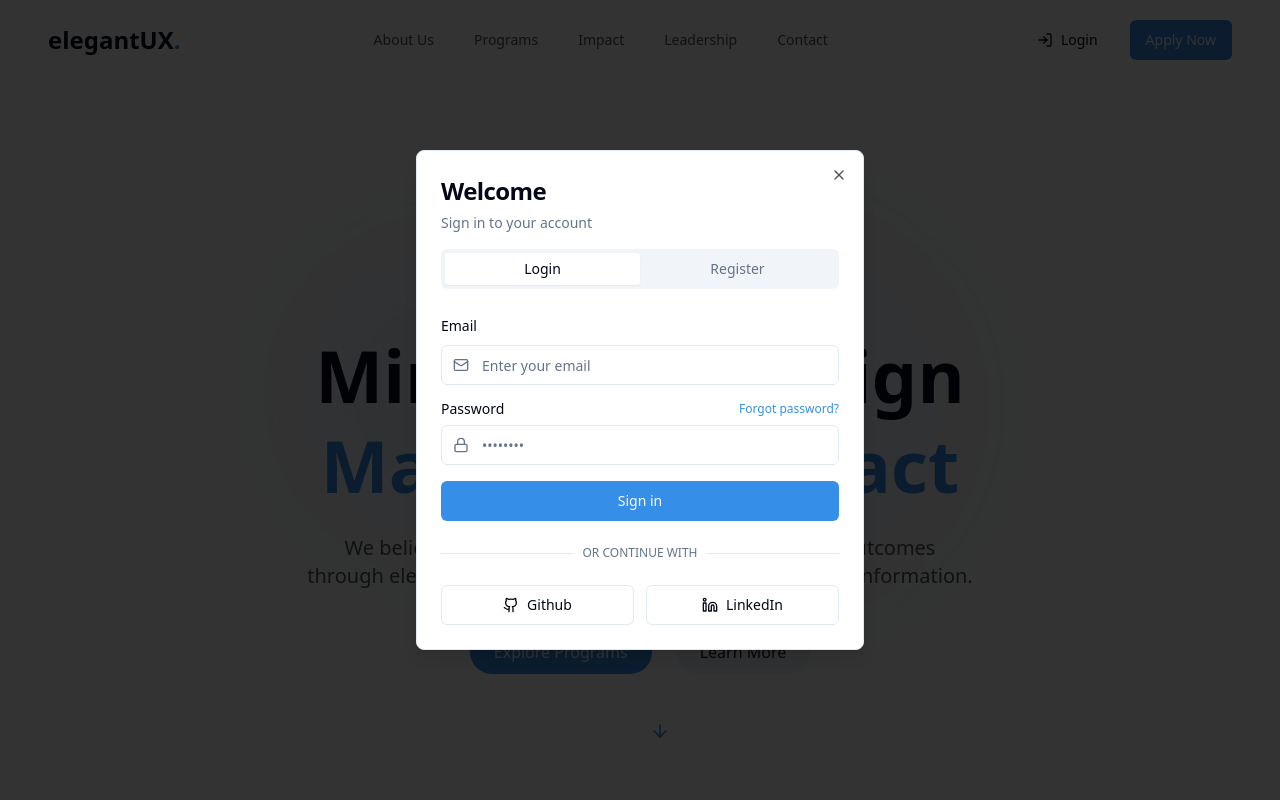
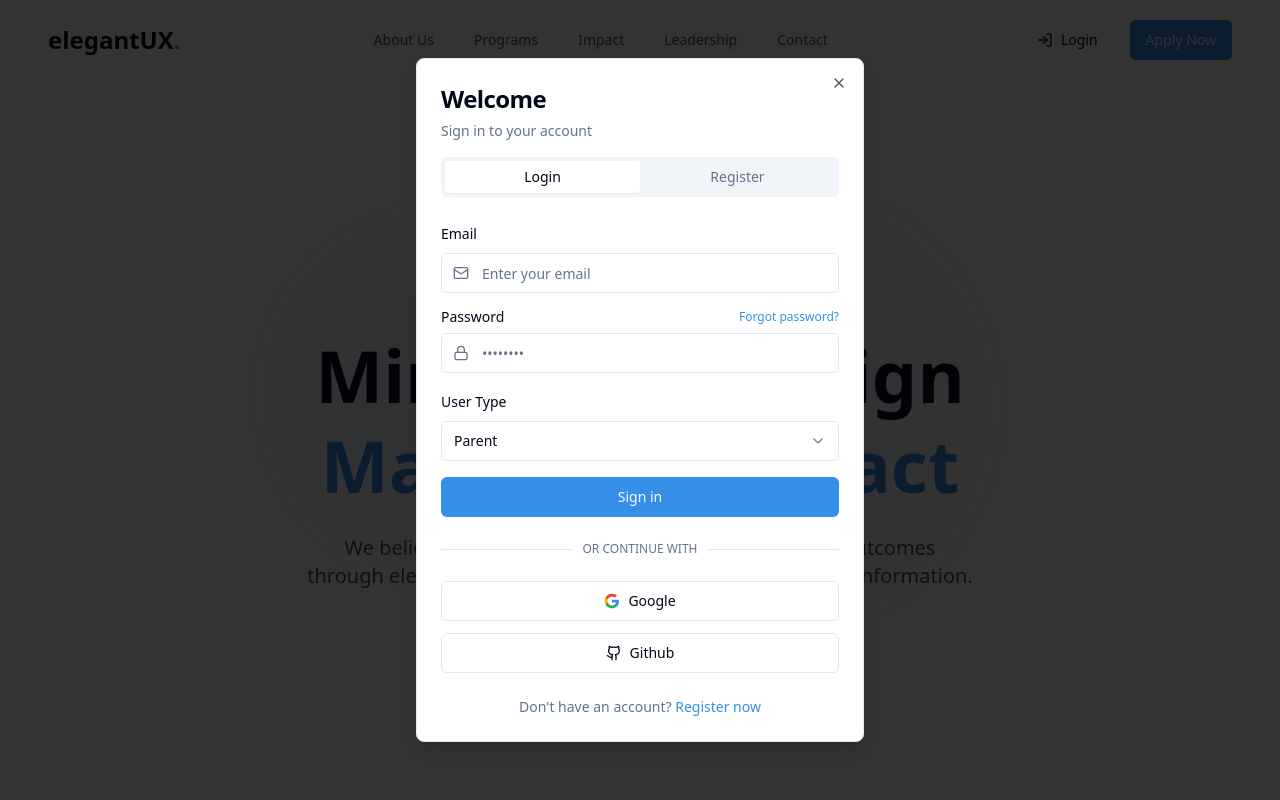
Before and after one commit to soumitha3/team6, a React (Vite) app: page / in a window 1280 px wide. Both pictures are taken after a click on the button "Login". Shown: the top 800 px of the page. Built offline with nearby package versions, Linux system fonts and the light colour scheme.

Commit message:
Implement login form with user type
Adds user type dropdown to login form and register option for non-admin users.

```diff
--- a/src/components/ui/AuthModal.tsx
+++ b/src/components/ui/AuthModal.tsx
@@ -1,12 +1,19 @@
 
 import React, { useState, useEffect } from 'react';
-import { X, Mail, Lock, User, Github, Linkedin } from 'lucide-react';
+import { X, Mail, Lock, User, Github, Linkedin, ChevronDown } from 'lucide-react';
 import { Dialog, DialogContent, DialogTitle, DialogDescription, DialogHeader } from '@/components/ui/dialog';
 import { Tabs, TabsContent, TabsList, TabsTrigger } from '@/components/ui/tabs';
 import { Input } from '@/components/ui/input';
 import { Button } from '@/components/ui/button';
 import { Label } from '@/components/ui/label';
 import { cn } from '@/lib/utils';
+import {
+  Select,
+  SelectContent,
+  SelectItem,
+  SelectTrigger,
+  SelectValue,
+} from "@/components/ui/select";
 
 interface AuthModalProps {
   isOpen: boolean;
@@ -20,6 +27,7 @@ const AuthModal: React.FC<AuthModalProps> = ({
   defaultTab = 'login'
 }) => {
   const [activeTab, setActiveTab] = useState<'login' | 'register'>(defaultTab);
+  const [userType, setUserType] = useState<string>("parent");
 
   // Update activeTab when defaultTab prop changes
   useEffect(() => {
@@ -27,6 +35,10 @@ const AuthModal: React.FC<AuthModalProps> = ({
       setActiveTab(defaultTab);
     }
   }, [defaultTab]);
+
+  const handleUserTypeChange = (value: string) => {
+    setUserType(value);
+  };
 
   return (
     <Dialog open={isOpen} onOpenChange={onClose}>
@@ -79,6 +91,20 @@ const AuthModal: React.FC<AuthModalProps> = ({
                 </div>
               </div>
 
+              <div className="space-y-2">
+                <Label htmlFor="user-type">User Type</Label>
+                <Select value={userType} onValueChange={handleUserTypeChange}>
+                  <SelectTrigger id="user-type" className="w-full">
+                    <SelectValue placeholder="Select user type" />
+                  </SelectTrigger>
+                  <SelectContent>
+                    <SelectItem value="admin">Admin</SelectItem>
+                    <SelectItem value="employee">Employee</SelectItem>
+                    <SelectItem value="parent">Parent</SelectItem>
+                  </SelectContent>
+                </Select>
+              </div>
+
               <Button type="submit" className="w-full">Sign in</Button>
             </form>
 
@@ -93,16 +119,36 @@ const AuthModal: React.FC<AuthModalProps> = ({
               </div>
             </div>
 
-            <div className="mt-6 grid grid-cols-2 gap-3">
-              <Button variant="outline" className="flex items-center justify-center gap-2">
+            <div className="mt-6 space-y-3">
+              <Button variant="outline" className="flex items-center justify-center gap-2 w-full">
+                <svg xmlns="http://www.w3.org/2000/svg" height="24" viewBox="0 0 24 24" width="24" className="h-4 w-4">
+                  <path d="M22.56 12.25c0-.78-.07-1.53-.2-2.25H12v4.26h5.92c-.26 1.37-1.04 2.53-2.21 3.31v2.77h3.57c2.08-1.92 3.28-4.74 3.28-8.09z" fill="#4285F4"/>
+                  <path d="M12 23c2.97 0 5.46-.98 7.28-2.66l-3.57-2.77c-.98.66-2.23 1.06-3.71 1.06-2.86 0-5.29-1.93-6.16-4.53H2.18v2.84C3.99 20.53 7.7 23 12 23z" fill="#34A853"/>
+                  <path d="M5.84 14.09c-.22-.66-.35-1.36-.35-2.09s.13-1.43.35-2.09V7.07H2.18C1.43 8.55 1 10.22 1 12s.43 3.45 1.18 4.93l2.85-2.22.81-.62z" fill="#FBBC05"/>
+                  <path d="M12 5.38c1.62 0 3.06.56 4.21 1.64l3.15-3.15C17.45 2.09 14.97 1 12 1 7.7 1 3.99 3.47 2.18 7.07l3.66 2.84c.87-2.6 3.3-4.53 6.16-4.53z" fill="#EA4335"/>
+                  <path d="M1 1h22v22H1z" fill="none"/>
+                </svg>
+                Google
+              </Button>
+
+              <Button variant="outline" className="flex items-center justify-center gap-2 w-full">
                 <Github className="h-4 w-4" />
                 Github
               </Button>
-              <Button variant="outline" className="flex items-center justify-center gap-2">
-                <Linkedin className="h-4 w-4" />
-                LinkedIn
-              </Button>
             </div>
+
+            {(userType === "parent" || userType === "employee") && (
+              <div className="mt-6 text-center text-sm">
+                <span className="text-muted-foreground">Don't have an account? </span>
+                <button
+                  type="button"
+                  className="text-primary hover:underline font-medium"
+                  onClick={() => setActiveTab('register')}
+                >
+                  Register now
+                </button>
+              </div>
+            )}
           </TabsContent>
 
           <TabsContent value="register" className="animate-fade-in">
@@ -146,6 +192,19 @@ const AuthModal: React.FC<AuthModalProps> = ({
                 </div>
               </div>
 
+              <div className="space-y-2">
+                <Label htmlFor="register-user-type">User Type</Label>
+                <Select defaultValue="parent">
+                  <SelectTrigger id="register-user-type" className="w-full">
+                    <SelectValue placeholder="Select user type" />
+                  </SelectTrigger>
+                  <SelectContent>
+                    <SelectItem value="employee">Employee</SelectItem>
+                    <SelectItem value="parent">Parent</SelectItem>
+                  </SelectContent>
+                </Select>
+              </div>
+
               <Button type="submit" className="w-full">Create account</Button>
             </form>
 
@@ -160,15 +219,33 @@ const AuthModal: React.FC<AuthModalProps> = ({
               </div>
             </div>
 
-            <div className="mt-6 grid grid-cols-2 gap-3">
-              <Button variant="outline" className="flex items-center justify-center gap-2">
+            <div className="mt-6 space-y-3">
+              <Button variant="outline" className="flex items-center justify-center gap-2 w-full">
+                <svg xmlns="http://www.w3.org/2000/svg" height="24" viewBox="0 0 24 24" width="24" className="h-4 w-4">
+                  <path d="M22.56 12.25c0-.78-.07-1.53-.2-2.25H12v4.26h5.92c-.26 1.37-1.04 2.53-2.21 3.31v2.77h3.57c2.08-1.92 3.28-4.74 3.28-8.09z" fill="#4285F4"/>
+                  <path d="M12 23c2.97 0 5.46-.98 7.28-2.66l-3.57-2.77c-.98.66-2.23 1.06-3.71 1.06-2.86 0-5.29-1.93-6.16-4.53H2.18v2.84C3.99 20.53 7.7 23 12 23z" fill="#34A853"/>
+                  <path d="M5.84 14.09c-.22-.66-.35-1.36-.35-2.09s.13-1.43.35-2.09V7.07H2.18C1.43 8.55 1 10.22 1 12s.43 3.45 1.18 4.93l2.85-2.22.81-.62z" fill="#FBBC05"/>
+                  <path d="M12 5.38c1.62 0 3.06.56 4.21 1.64l3.15-3.15C17.45 2.09 14.97 1 12 1 7.7 1 3.99 3.47 2.18 7.07l3.66 2.84c.87-2.6 3.3-4.53 6.16-4.53z" fill="#EA4335"/>
+                  <path d="M1 1h22v22H1z" fill="none"/>
+                </svg>
+                Google
+              </Button>
+
+              <Button variant="outline" className="flex items-center justify-center gap-2 w-full">
                 <Github className="h-4 w-4" />
                 Github
               </Button>
-              <Button variant="outline" className="flex items-center justify-center gap-2">
-                <Linkedin className="h-4 w-4" />
-                LinkedIn
-              </Button>
+            </div>
+
+            <div className="mt-6 text-center text-sm">
+              <span className="text-muted-foreground">Already have an account? </span>
+              <button
+                type="button"
+                className="text-primary hover:underline font-medium"
+                onClick={() => setActiveTab('login')}
+              >
+                Sign in
+              </button>
             </div>
           </TabsContent>
         </Tabs>
```
